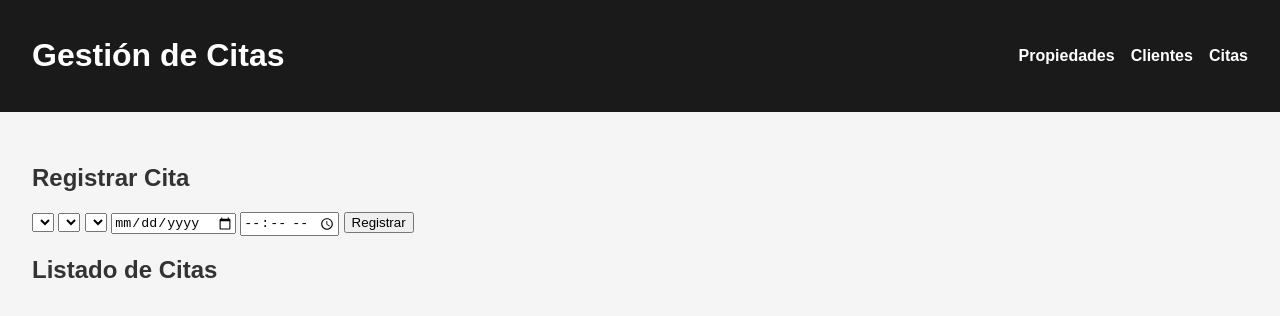
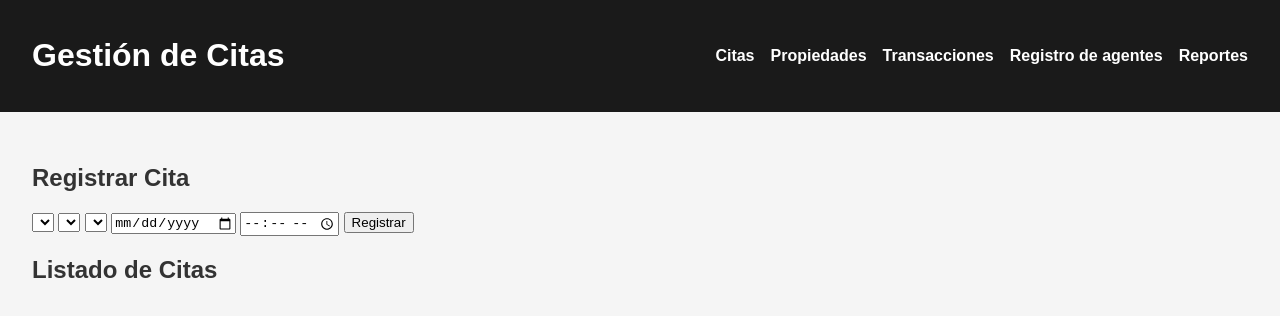
Before and after one commit to Johanhash/Inmobiliaria, a plain HTML site: page frontend/citas.html in a window 1280 px wide. Drawn offline with Linux system fonts and the light colour scheme; no server answers; sample sign-in values are in the browser's storage.

Commit message:
Citas agregado
se incluyo en el panel de administrador

```diff
--- a/frontend/citas.html
+++ b/frontend/citas.html
@@ -11,9 +11,11 @@
         <h1>Gestión de Citas</h1>
         <nav>
             <ul>
+                <li><a href="citas.html">Citas</a></li>
                 <li><a href="panel.html">Propiedades</a></li>
-                <li><a href="clientes.html">Clientes</a></li>
-                <li><a href="citas.html">Citas</a></li>
+                <li><a href="transacciones.html">Transacciones</a></li>
+                <li><a href="agentes.html">Registro de agentes</a> </li>
+                <li><a href="reportes.html">Reportes</a></li>
             </ul>
         </nav>
     </header>
```
Also changed, not shown: frontend/agentes.html (+1 -0 lines), frontend/panel.html (+1 -0 lines), frontend/reportes.html (+1 -0 lines), frontend/transacciones.html (+1 -0 lines).
